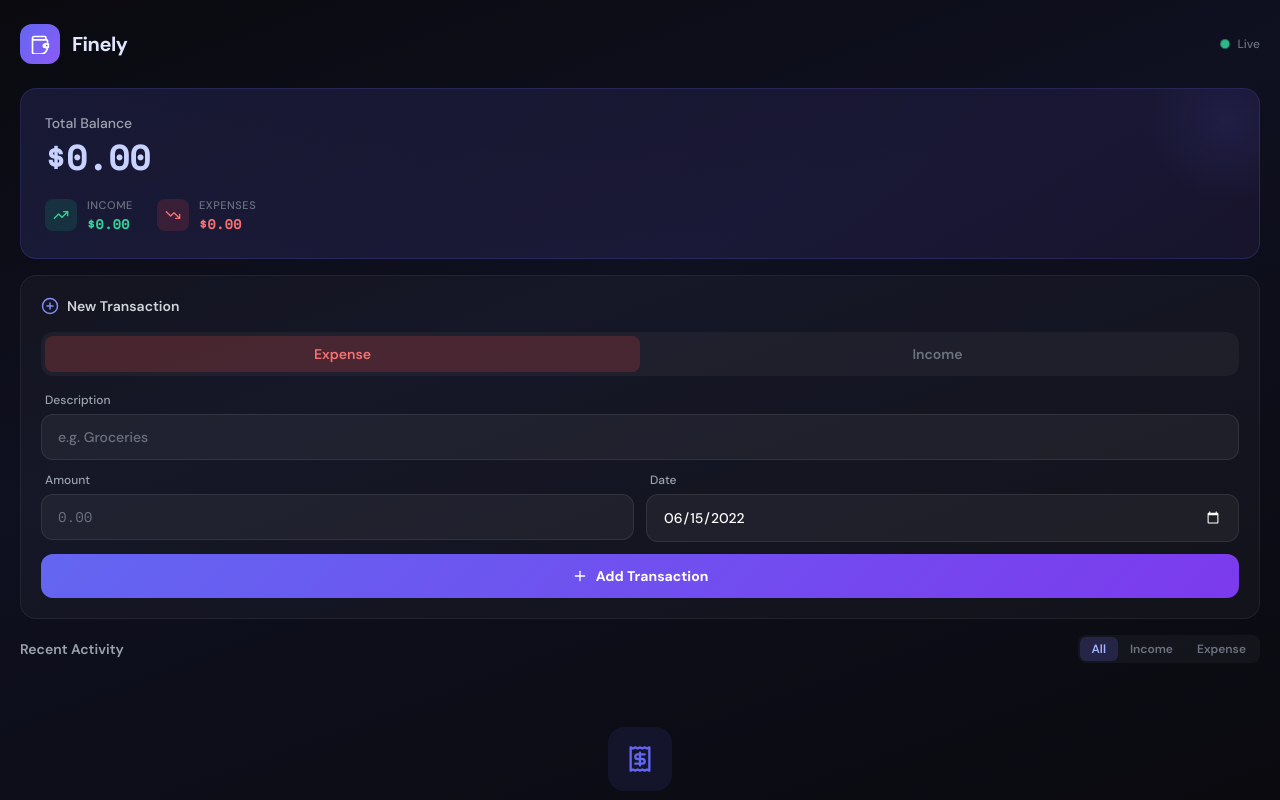
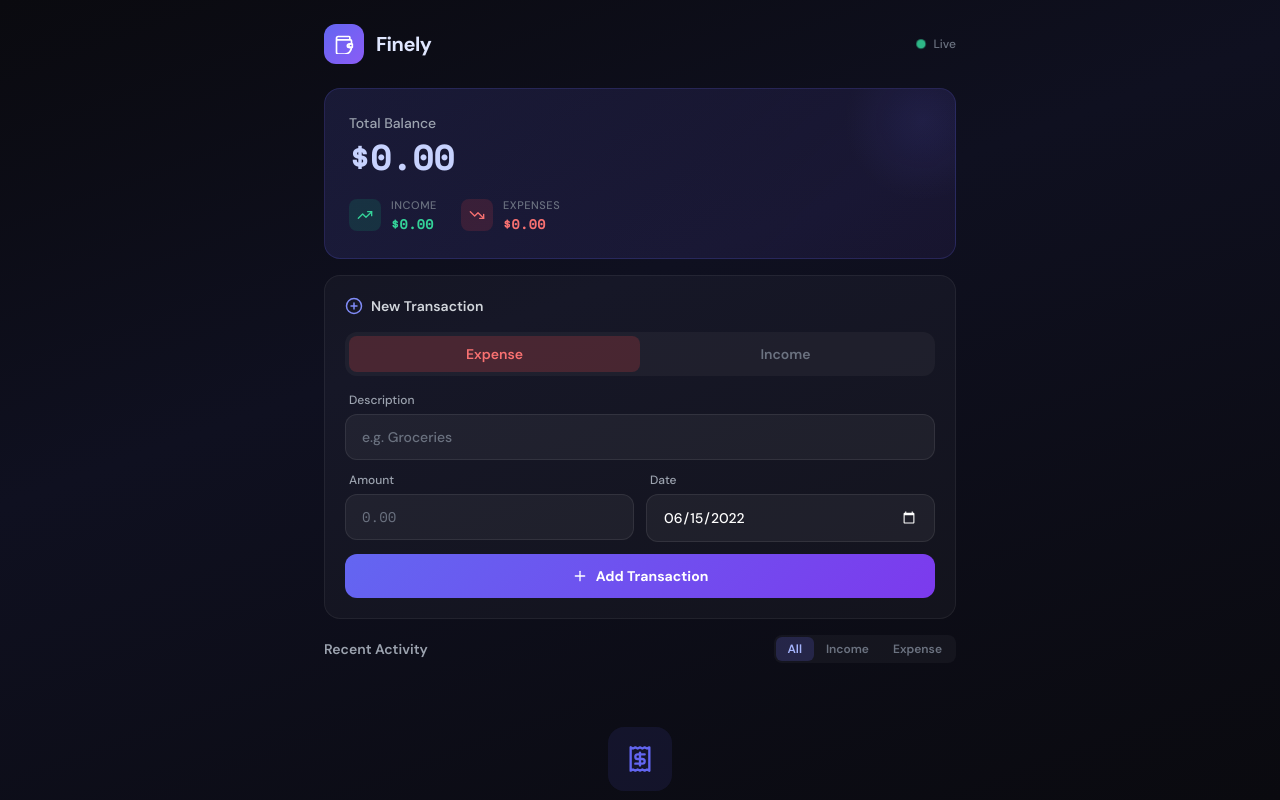
Before and after one commit to kiran8688/react-expense-tracker-source_code, a React (Create React App) app: page / in a window 1280 px wide. Built offline with nearby package versions, Linux system fonts and the light colour scheme.

Commit message:
🎨 Palette: Constrain application width and improve input accessibility
Co-authored-by: google-labs-jules[bot] <161369871+google-labs-jules[bot]@users.noreply.github.com>

```diff
--- a/src/App.js
+++ b/src/App.js
@@ -5,7 +5,8 @@ import Input from './Components/LeftSideComponents/Input';
 class App extends Component {
   render() {
     return (
-      <div id="app" className="h-full w-full flex flex-col overflow-auto scrollbar-thin" style={{ background: 'linear-gradient(160deg, #0a0a0f 0%, #0f1020 40%, #0a0a0f 100%)' }}>
+      <div id="app" className="h-full w-full flex flex-col overflow-auto scrollbar-thin items-center" style={{ background: 'linear-gradient(160deg, #0a0a0f 0%, #0f1020 40%, #0a0a0f 100%)' }}>
+        <div className="w-full max-w-2xl flex flex-col h-full">
         <header className="px-5 pt-6 pb-2 flex items-center justify-between anim-slide-up">
           <div className="flex items-center gap-3">
             <div className="w-10 h-10 rounded-xl flex items-center justify-center" id="logo-box" style={{ background: 'linear-gradient(135deg, #6366f1, #8b5cf6)' }}>
@@ -23,6 +24,7 @@ class App extends Component {
         </header>
 
         <Input />
+        </div>
       </div>
     );
   }
```
